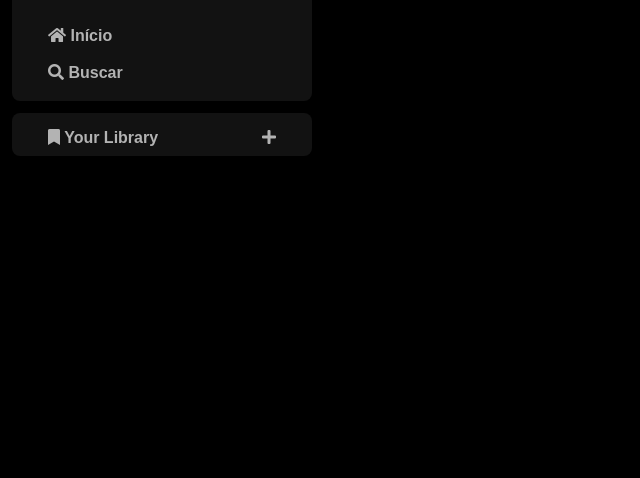
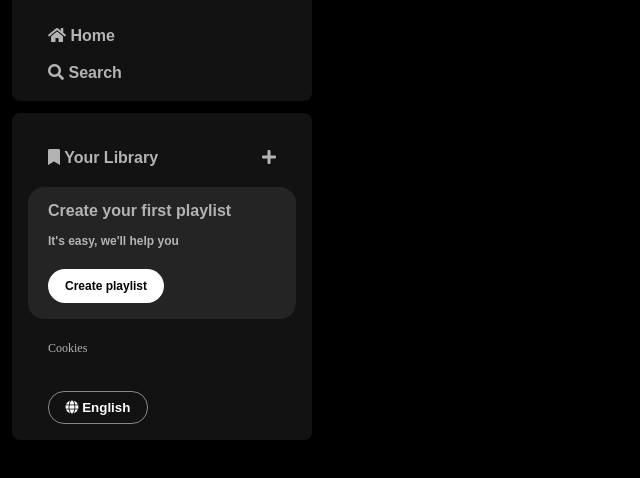
Before and after one commit to YuriTobias/Imersao-alura, a plain HTML site: page index.html in a window 1280 px wide. Shown: the part 74-552 px from the top of the page, without its empty margins (0-640 px from the left). Drawn offline with Linux system fonts and the light colour scheme.

Commit message:
[ADD]: sidebar-library | second class

```diff
--- a/index.html
+++ b/index.html
@@ -26,33 +26,52 @@
                             <img src="assets/icons/logo-spotify.png" alt="Logo do spotify" />
                         </a>
                     </div>
-                    <div>
+
                     <ul>
                         <li>
                             <a href="">
                                 <span class="fa fa-home"></span>
-                                    <span>Início</span>
+                                <span>Home</span>
                             </a>
                         </li>
                         <li>
                             <a href="">
                                 <span class="fa fa-search"></span>
-                                    <span>Buscar</span>
+                                <span>Search</span>
                             </a>
                         </li>
                     </ul>
                 </div>
-                </div>
             </nav>
-            <header class="sidebar-library">
-                <div class="library-title">
+            <div class="sidebar-library">
+                <div class="library-content">
+                    <button class="library-button">
                         <span class="fa fa-bookmark"></span>
                         <span>Your Library</span>
-                </div>
+                    </button>
                     <div class="library-add">
                         <span class="fa fa-plus"></span>
                     </div>
-            </header>
+                </div>
+                <section class="playlist-section">
+                    <div class="playlist-section-content">
+                        <span class="text title">Create your first playlist</span>
+                        <span class="text subtitle">It's easy, we'll help you</span>
+                        <button class="playlist-section-button">
+                            <span>Create playlist</span>
+                        </button>
+                    </div>
+                </section>
+                <div class="cookies">
+                    <a href="">Cookies</a>
+                </div>
+                <div class="languages">
+                    <button class="languages-button">
+                        <span class="fa fa-globe"></span>
+                        <span>English</span>
+                    </button>
+                </div>
+            </div>
         </div>
     </body>
 </html>
--- a/style.css
+++ b/style.css
@@ -39,8 +39,9 @@ h1 {
 }
 
 .sidebar nav ul li a,
-.library-title,
-.library-add {
+.library-button,
+.library-add,
+.playlist-section-content {
     color: #b3b3b3;
     text-decoration: none;
     font-weight: 600;
@@ -48,24 +49,100 @@ h1 {
     font-family: "DM Sans", sans-serif;
 }
 
-.sidebar nav ul li a :hover,
-.library-title :hover,
+.sidebar nav ul li a:hover,
+.library-content button:hover,
 .library-add :hover {
     color: #fff;
 }
 
 .sidebar-library {
     display: flex;
-    justify-content: space-between;
+    flex-direction: column;
     margin-top: 12px;
     padding: 16px 16px 0 16px;
 }
 
-.library-title,
+.sidebar-library .library-content {
+    display: flex;
+    justify-content: space-between;
+}
+
+.library-button,
 .library-add {
-    padding: 0 20px 10px 20px;
+    background-color: transparent;
+    border: 0px;
+    text-align: center;
+    text-transform: none;
+    font-weight: 700;
+    padding: 20px 20px;
 }
 
 .logo-spotify img {
     width: 80px;
 }
+
+.playlist-section {
+    display: flex;
+    background-color: #242424;
+    border-radius: 16px;
+}
+
+.playlist-section .playlist-section-content {
+    display: flex;
+    flex-direction: column;
+    align-items: flex-start;
+    justify-content: space-between;
+    gap: 16px;
+    padding: 16px 20px;
+}
+
+.playlist-section-content .title {
+    font-weight: 700;
+}
+
+.playlist-section-content .subtitle {
+    font-weight: 600;
+    font-size: 12px;
+}
+
+.playlist-section-content .playlist-section-button {
+    display: flex;
+    justify-content: center;
+    background-color: #fff;
+    color: #000;
+    border: 0px;
+    border-radius: 20px;
+    font-size: 12px;
+    font-weight: 700;
+    font-family: "DM Sans", sans-serif;
+    padding: 10px;
+    margin-top: 6px;
+    width: 116px;
+}
+
+.sidebar-library .cookies {
+    margin: 20px;
+}
+
+.sidebar-library .cookies a {
+    color: #b3b3b3;
+    font-weight: 500;
+    font-size: 12px;
+    text-decoration: none;
+}
+
+.sidebar-library .cookies a:hover {
+    text-decoration: underline;
+}
+
+.sidebar-library .languages .languages-button {
+    border: 1px solid #878787;
+    border-radius: 16px;
+    background-color: transparent;
+    color: #fff;
+    cursor: pointer;
+    font-weight: 600;
+    width: 100px;
+    margin: 16px 20px;
+    padding: 8px;
+}
```
Lines whose indentation alone changed are shown as unchanged.
